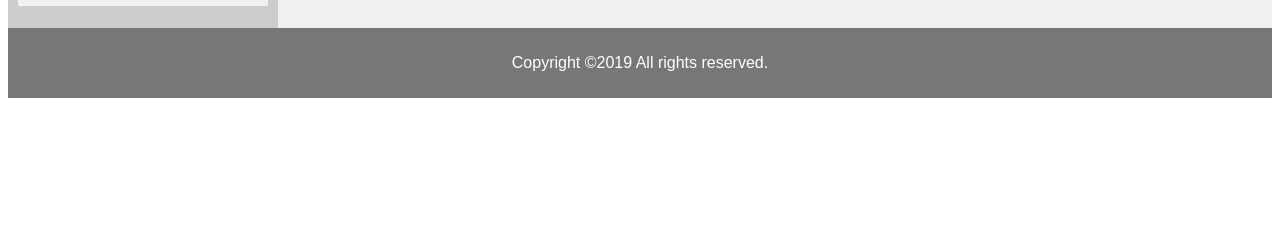
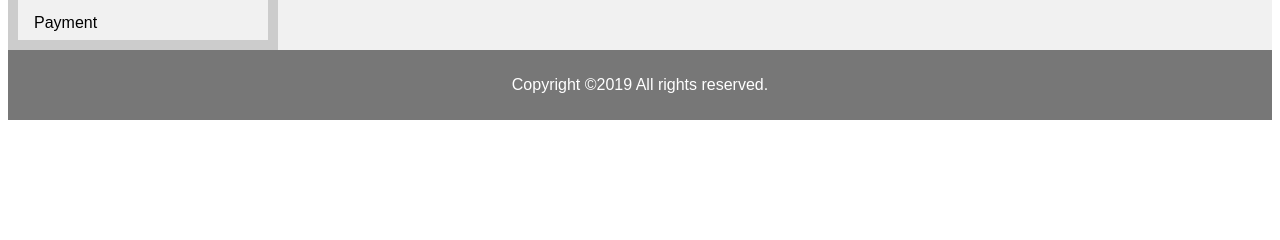
Before and after one commit to mashsun/RapidGrocery, a PHP site: page /admin/order.php in a window 1280 px wide. Shown: the part 260-500 px from the top of the page. Run offline with PHP 8.4, Linux system fonts and the light colour scheme; data that the repository does not hold is empty.

Commit message:
Add files via upload

```diff
--- a/admin/index.php
+++ b/admin/index.php
@@ -32,6 +32,7 @@ if(isset($_POST['but_logout'])){
             <li><a href="order.php">Orders</a></li>
             <li><a href="product.php?category_name=Bakery">Products</a></li>
             <li><a href="customer.php">Customers</a></li>
+            <li><a href="https://www.sandbox.paypal.com/ca/signin?email=Ychang0138-facilitator@gmail.com" target="_blank">Payment</a></li>
         </ul>
     </nav>
 
--- a/admin/menu_customer.html
+++ b/admin/menu_customer.html
@@ -4,5 +4,6 @@
         <li><a href="order.php">Orders</a></li>
         <li><a href="product.php?category_name=Bakery">Products</a></li>
         <li><a href="customer.php" class="active">Customers</a></li>
+        <li><a href="https://www.sandbox.paypal.com/ca/signin?email=Ychang0138-facilitator@gmail.com" target="_blank">Payment</a></li>
     </ul>
 </nav>
--- a/admin/menu_order.html
+++ b/admin/menu_order.html
@@ -4,5 +4,6 @@
         <li><a href="order.php" class="active">Orders</a></li>
         <li><a href="product.php?category_name=Bakery">Products</a></li>
         <li><a href="customer.php">Customers</a></li>
+        <li><a href="https://www.sandbox.paypal.com/ca/signin?email=Ychang0138-facilitator@gmail.com" target="_blank">Payment</a></li>
     </ul>
 </nav>
--- a/admin/menu_product.html
+++ b/admin/menu_product.html
@@ -4,5 +4,6 @@
         <li><a href="order.php">Orders</a></li>
         <li><a href="product.php?category_name=Bakery" class="active">Products</a></li>
         <li><a href="customer.php">Customers</a></li>
+        <li><a href="https://www.sandbox.paypal.com/ca/signin?email=Ychang0138-facilitator@gmail.com" target="_blank">Payment</a></li>
     </ul>
 </nav>
```
